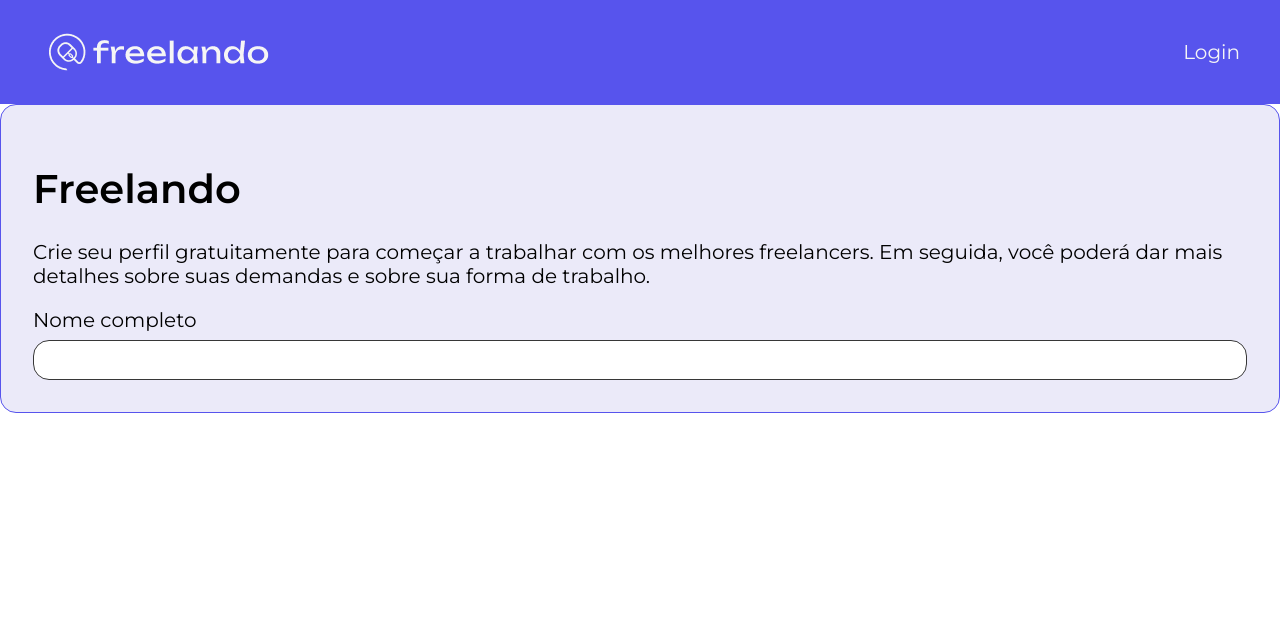
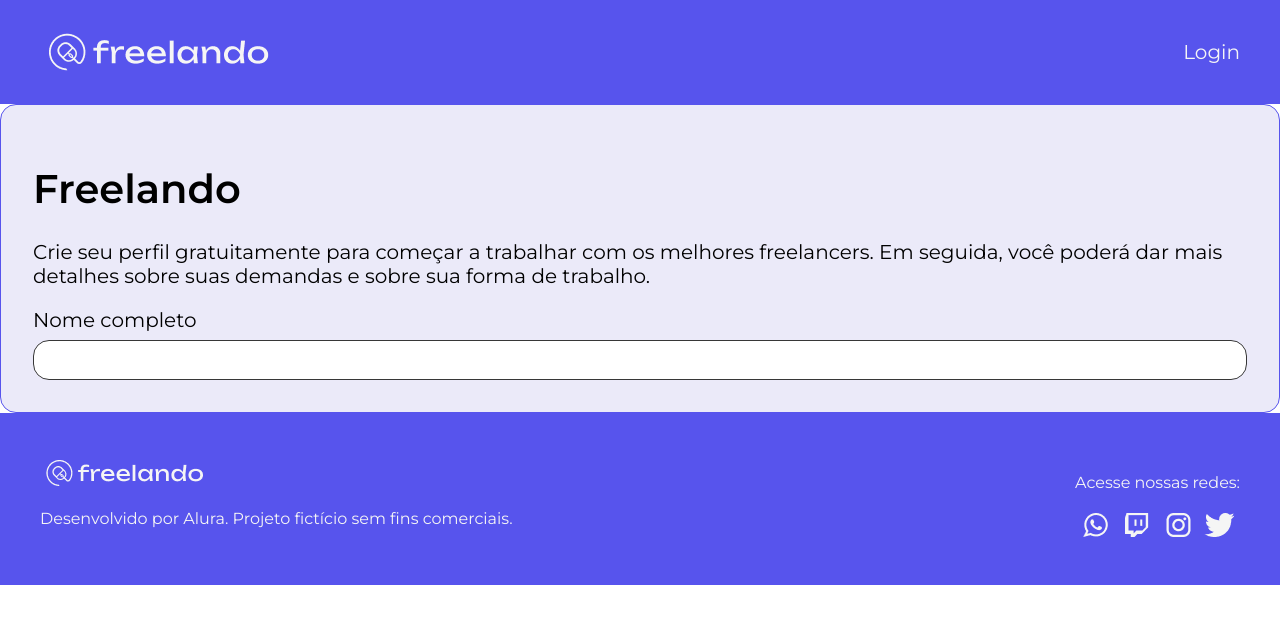
Before and after one commit to felipemarinhodev/freelando, a React (Create React App) app: page / in a window 1280 px wide. Shown: the top 624 px of the page. Built offline with nearby package versions, Linux system fonts and the light colour scheme.

Commit message:
a3.7 adicionando o componente Footer

```diff
--- a/src/App.js
+++ b/src/App.js
@@ -1,4 +1,5 @@
 import { Card } from "./components/Card/Card";
+import { Footer } from "./components/Footer/Footer";
 import { Styles } from "./components/GlobalStyles/Styles";
 import { Header } from "./components/Header/Header";
 import { TextField } from "./components/TextField/TextField";
@@ -26,6 +27,8 @@
 
         <TextField title="Nome completo" />
       </Card>
+
+      <Footer />
     </ThemeProvider>
   );
 }
--- /dev/null
+++ b/src/components/Footer/Footer.jsx
@@ -0,0 +1,78 @@
+import { css } from "@emotion/react";
+import styled from "@emotion/styled";
+import logo from './assets/Logo.png';
+import Whatsapp from './assets/Whatsapp.png';
+import Twitch from './assets/Twitch.png';
+import Instragam from './assets/Instragam.png';
+import Twiter from './assets/Twiter.png';
+import { Typography } from "../Typography/Typography";
+
+const FooterStyled = styled.footer`
+  ${({ theme }) => css`
+    box-sizing: border-box;
+    display: flex;
+    justify-content: space-between;
+    align-items: center;
+
+    padding: 0 calc((100vw - 1200px)/2);
+    background-color: ${theme.colors.primary.a};
+
+    width: 100%;
+    height: 172px;
+  `}
+`
+
+const ContentStyled = styled.div`
+  ${({ theme }) => css`
+
+  display: flex;
+  flex-direction: column;
+
+  align-items: flex-start;
+  justify-content: flex-start;
+  color: ${theme.colors.neutral.c};
+  `}
+`
+
+const SocialNetworksContentStyled = styled.div`
+  ${({ theme }) => css`
+    display: flex;
+    flex-direction: column;
+
+    align-items: space-between;
+    justify-content: center;
+    color: ${theme.colors.neutral.c};
+  `}
+`
+
+const SocialNetworksIconsContentStyled = styled.div`
+display: flex;
+
+justify-content: space-around;
+align-items: center;
+`
+
+export const Footer = () => {
+  return (
+    <FooterStyled>
+      <ContentStyled>
+        <img src={logo} alt="logo do freelando" />
+        <Typography component="body2" variant="body2">
+         Desenvolvido por Alura. Projeto fictício sem fins comerciais.
+        </Typography>
+      </ContentStyled>
+      <SocialNetworksContentStyled>
+        <Typography component="body2" variant="body2">
+          Acesse nossas redes:
+        </Typography>
+        <SocialNetworksIconsContentStyled>
+          <img src={Whatsapp} alt="logo do Whatsapp" />
+          <img src={Twitch} alt="logo do Twitch" />
+          <img src={Instragam} alt="logo do Instragam" />
+          <img src={Twiter} alt="logo do Twiter" />
+        </SocialNetworksIconsContentStyled>
+
+      </SocialNetworksContentStyled>
+    </FooterStyled>
+  )
+}
```
